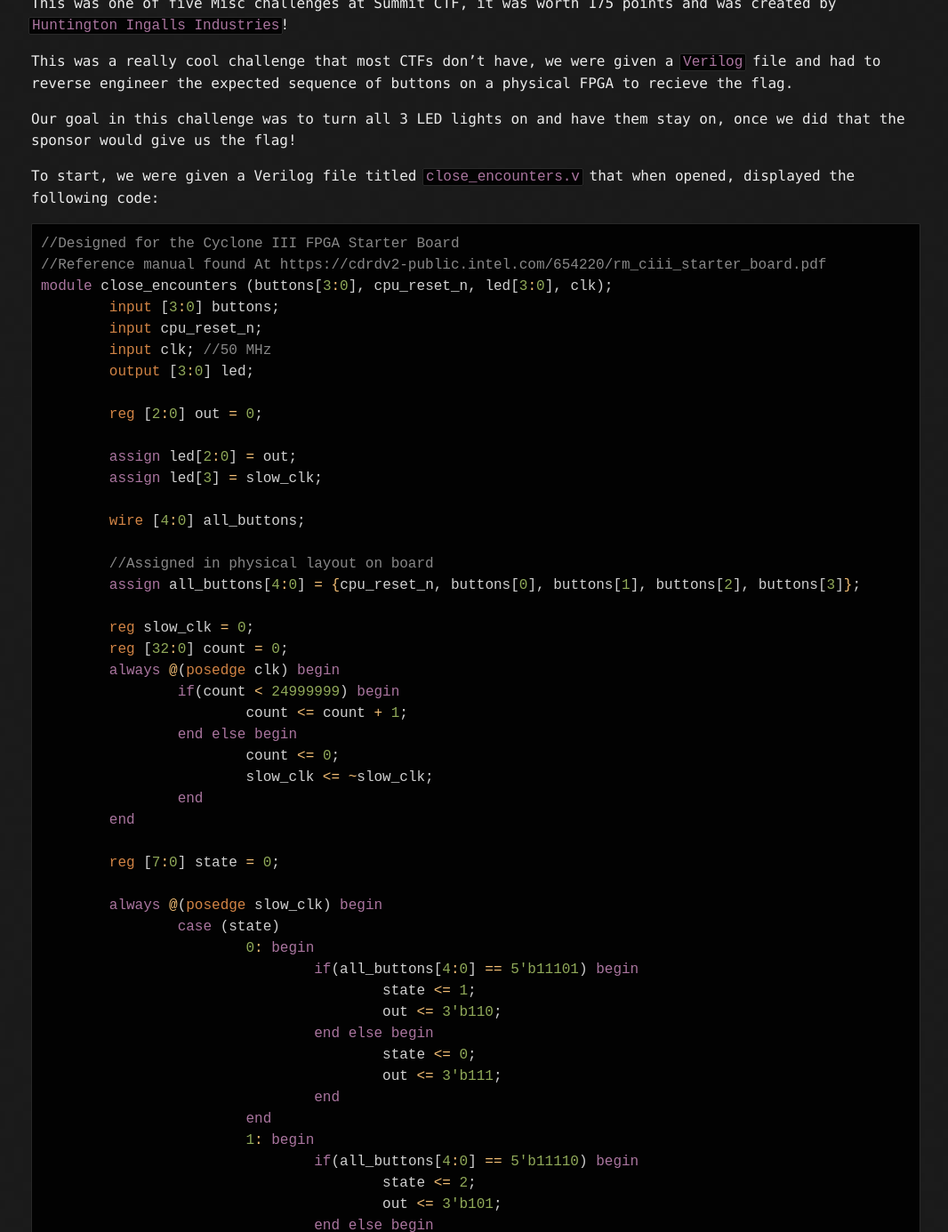
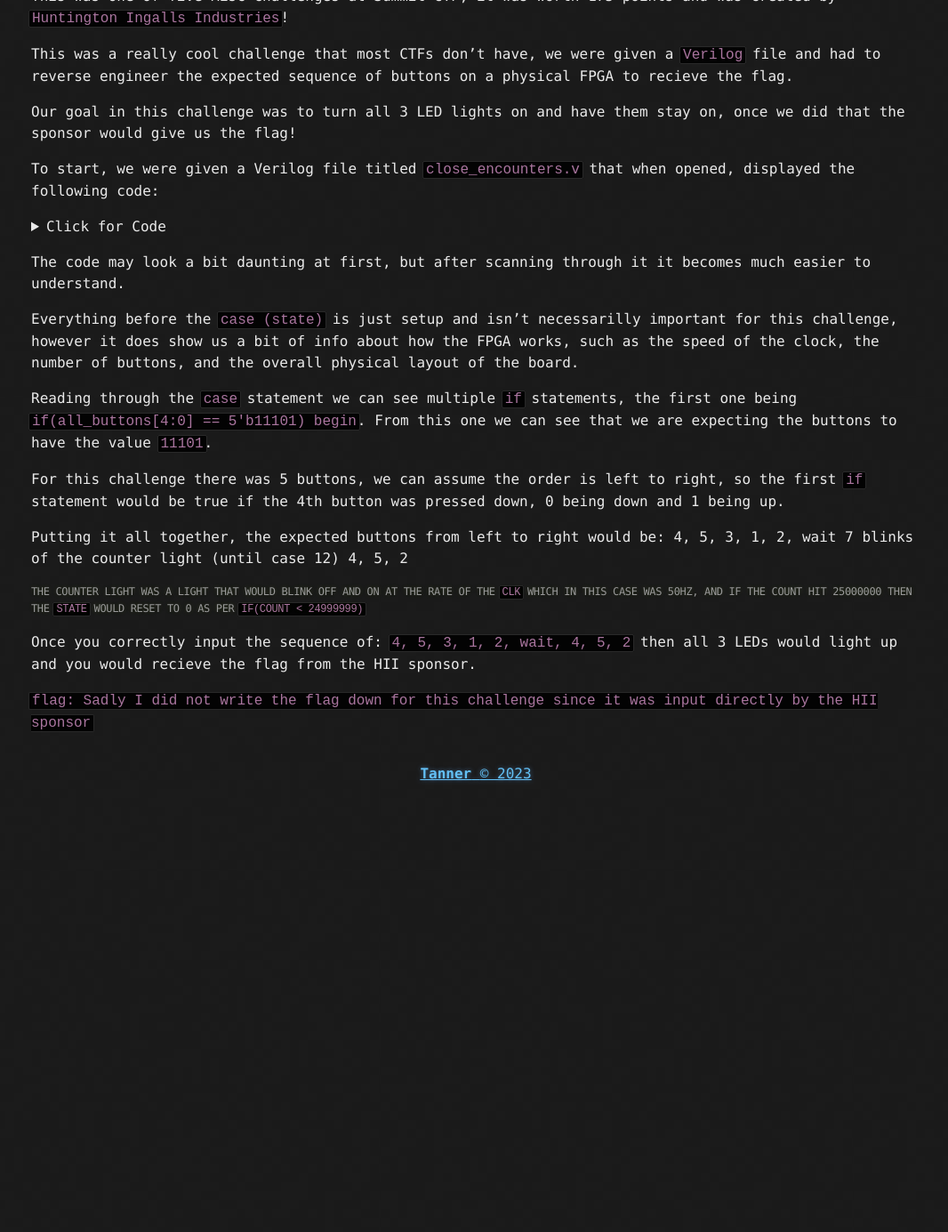
Before and after one commit to Txnn3r/Txnn3r.github.io, a Jekyll site: the page built from _posts/2023-04-17-SummitCTF.md, in a window 1280 px wide and 1400 px high, scrolled down 12839 px, cut to the strip 15-1400 px from the top of the window. Shown: the whole strip at 89% size, without its empty margins (105-1171 px from the left). Built offline with Jekyll 4.4.1, drawn with Linux system fonts in a browser that asks for light colours; after the commit the page ends 13749 px from its top, so only the background shows below that; some of the changed text lies outside the part shown.

Commit message:
Update 2023-04-17-SummitCTF.md

````diff
--- a/_posts/2023-04-17-SummitCTF.md
+++ b/_posts/2023-04-17-SummitCTF.md
@@ -115,9 +115,13 @@ I got lucky and started with `UDP stream 0`, taking the first random string befo
 
 I continued this for every first random string in `UDP stream 0` until I finally got a flag!
 
-```Base64: VGhlIGZsYWcgeW91IGhhdmUgYmVlbiB3YWl0aW5nIGZvciBpcyAuLi4gUGF1c2luZyBmb3IgZHJhbWF0aWMgZWZmZWN0IC4uLiA6IFN1bW1pdENURntTdXNfRDBtYTFuX240bWVzfQ==```
+```
+Base64: VGhlIGZsYWcgeW91IGhhdmUgYmVlbiB3YWl0aW5nIGZvciBpcyAuLi4gUGF1c2luZyBmb3IgZHJhbWF0aWMgZWZmZWN0IC4uLiA6IFN1bW1pdENURntTdXNfRDBtYTFuX240bWVzfQ==
+```
 
-```ASCII: The flag you have been waiting for is ... Pausing for dramatic effect ... : SummitCTF{Sus_D0ma1n_n4mes}```
+```
+ASCII: The flag you have been waiting for is ... Pausing for dramatic effect ... : SummitCTF{Sus_D0ma1n_n4mes}
+```
 
 `Flag: SummitCTF{Sus_D0ma1n_n4mes}`
 
@@ -364,7 +368,9 @@ Our goal in this challenge was to turn all 3 LED lights on and have them stay on
 
 To start, we were given a Verilog file titled `close_encounters.v` that when opened, displayed the following code:
 
-```verilog
+<details>
+<summary>Click for Code</summary>
+{% highlight verilog %}
 //Designed for the Cyclone III FPGA Starter Board
 //Reference manual found At https://cdrdv2-public.intel.com/654220/rm_ciii_starter_board.pdf
 module close_encounters (buttons[3:0], cpu_reset_n, led[3:0], clk);
@@ -522,8 +528,9 @@ module close_encounters (buttons[3:0], cpu_reset_n, led[3:0], clk);
 	end
 
 endmodule
+{% endhighlight %}
 
-  ```
+</details>
 
 The code may look a bit daunting at first, but after scanning through it it becomes much easier to understand.
 
````
